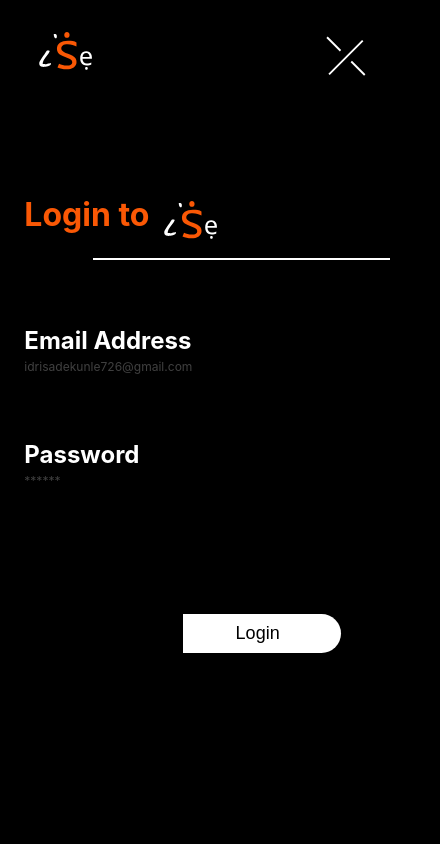
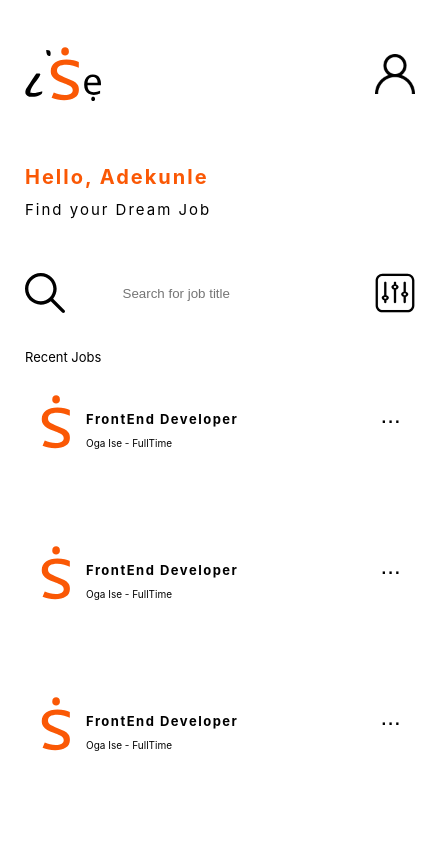
Before and after one commit to IdrisDY/ISE-App, a React (Create React App) app: page / in a window 390 px wide. Shown: the top 844 px of the page, 440 px wide, since content can reach past the window. Built offline with nearby package versions, Linux system fonts and the light colour scheme.

Commit message:
mobile dashboard modal done fr :)

```diff
--- a/src/App.js
+++ b/src/App.js
@@ -14,7 +14,7 @@ function App() {
   return (
     <div className="App">
       {/* <Homepage homeImg={mainImg}/>  */}
-        <LoginPage/>
+        <Dashboard/>
 
       {/* <Modal/>  */}
       {/* <Blow/> */}
--- a/src/Components/Dashboard.js
+++ b/src/Components/Dashboard.js
@@ -26,7 +26,7 @@ const JobDescription = ()=>{
 <img src={logo} className={dashStyles.logoRepo} alt='logo' />
 <div className={dashStyles.reduce}>
 <h2> FrontEnd Developer</h2>
-<p> Oga Ise - FullTime</p>
+<p className={dashStyles.pJob}> Oga Ise - FullTime</p>
 </div>
 </div>
 
@@ -38,15 +38,15 @@ const JobDescription = ()=>{
   return (
 
 <div className= {dashStyles.container}>
- <nav>
+ <nav className= {dashStyles.nav}>
    <img src={LogoBlack} alt='logo' />
    <img src={avatar} className={`${dashStyles.imgResize} ${dashStyles.avatar}`} alt='avatar-img'/>
  </nav>
 
  <section className={dashStyles.searchContent}>
-   <div>
-   <h1> Hello Jedidiah</h1>
-    <p > Find your Dream Job </p>
+   <div  className={dashStyles.h1Div} >
+   <h1> Hello, Adekunle</h1>
+    <p className={dashStyles.pBlack}> Find your Dream Job </p>
     </div>
    <div  className={dashStyles.searchDiv}>
     <img src={search} alt='search' className={dashStyles.imgResize}/>
--- a/src/Components/Modal.js
+++ b/src/Components/Modal.js
@@ -8,14 +8,20 @@ const Modal = ({closeModalClick}) => {
   return (
     <div className={styles.container}>
 <div className={styles.modalContent}>
-<div className={styles.bigGrid}>
+<div className={styles.nav}>
 <div className={styles.txtlogo}>
 <img src={logo} className={styles.logoChange} alt='logo' />
 <div className={styles.txtTitle}>
 <h2> FrontEnd Developer</h2>
-<p> Oga Ise - FullTime</p>
+<p className={styles.pBlack} > Oga Ise - FullTime</p>
 </div>
 </div>
+
+<img src={closeImg} alt='close' className={styles.logoResize} onClick={closeModalClick} />
+
+</div>
+<div className={styles.mainContent} >
+<div className={styles.bigGrid}>
 <div>
 <h3 className={styles.h3}> Job Description</h3>
 <article className={styles.article}>
@@ -27,10 +33,12 @@ others learn as well. We want to work with people who enjoy picking up a
 problem and solving it, regardless of the technologies and techniques involved.
 <br/>
 <br/>
+<span className={styles.spanArticle} >
 The Aha! security team is part of the engineering team and is product focused.
  As a Senior Security Engineer, you can expect to spend the majority of your time
  working with Ruby on Rails and JavaScript code for security reviews,
 investigations, updates, and implementing security features.
+</span>
 
 </article>
 
@@ -38,7 +46,6 @@ investigations, updates, and implementing security features.
 
 </div>
 <div className={styles.smallGrid} >
-<img src={closeImg} alt='close' className={styles.logoResize} onClick={closeModalClick} />
 <div className={styles.txtOrange}>
   <p> 1 week ago</p>
   <p> Job Type: Full Time</p>
@@ -48,6 +55,8 @@ investigations, updates, and implementing security features.
 <button className={styles.btn}> Apply for this role</button>
 </div>
 </div>
+
+</div>
 </div>
 
     </div>
--- a/src/Components/dashboard.module.css
+++ b/src/Components/dashboard.module.css
@@ -1,6 +1,6 @@
-nav{
+.nav{
    display: flex;
-/* justify-content: space-around; */
+justify-content: space-between;
 width: 100%;
 }
 .container{
@@ -76,7 +76,7 @@ font-size: 1.8rem;
 .logoRepo{
    position:relative;
    /* top: -.5em; */
-   top: -2.5em;
+   top: -2.8em;
 }
 span{
    color: black;
@@ -92,3 +92,73 @@ span{
    justify-content: flex-start;
    height: fit-content;
 }
+.pBlack{
+   color: black;
+}
+@media(max-width:768px){
+   .container{
+      width: 100%;
+      min-width: fit-content;
+      padding: 27px 25px;
+   }
+   .jobGrid{
+      display: flex;
+      flex-direction: column;
+      gap: 0em;
+   }
+   .searchContent{
+      display: flex;
+      flex-direction: column;
+      gap: 1em;
+      letter-spacing: 1px;
+   }
+   .searchDiv{
+      justify-content: space-between;
+      gap: 0;
+      max-width: 400px;
+   }
+   .h1Div{
+      position: relative;
+      top: -2em;
+      letter-spacing: 2px;
+   }
+   .h1Div h1{
+      font-size: 20px;
+      font-weight: 700;
+      padding: .5em 0;
+
+   }
+   .pBlack{
+      font-size: 15px;
+      font-weight: 400;
+
+
+   }
+   h2{
+      font-size: 13px;
+      letter-spacing: 1.5px;
+font-weight:700;
+   }
+   .jobDesc{
+padding: 0 .8em 0 0;
+   }
+   .reduce{
+      position: relative;
+      left: -1em;
+   }
+   .logoRepo{
+      right: .5em;
+   }
+   .pJob{
+      font-size: 10px;
+      color: black;
+   }
+   .recent{
+      color: black;
+      font-size: 13px;
+   }
+   .btnSection{
+      position: relative;
+      top: -2em;
+   }
+}
--- a/src/Components/modal.module.css
+++ b/src/Components/modal.module.css
@@ -8,6 +8,7 @@
    width: 100%;
    height: 100%;
    padding-top: 100px;
+
    background-color: #000000B2;
    -webkit-transition: 0.5s;
    overflow: auto;
@@ -15,20 +16,31 @@
  }
 .modalContent{
    display: grid;
-   grid-template-columns: 1.5fr 1fr;
    width: 76%;
-   gap: 2em;
    margin: 0 auto;
    background-color: white;
-   /* height: 62%; */
+   height: fit-content;
    border-radius: 20px;
    padding:1em  2em 2em 3.5em;
 }
+.mainContent{
+   display: grid;
+   grid-template-columns: 1.5fr 1fr;
+   gap: 2em;
+}
+
 .txtlogo{
    display: flex;
    position:relative;
    left:-2.5em ;
 
+}
+.spanArticle{
+   font-size: inherit;
+}
+.nav{
+   display: flex;
+justify-content: space-between;
 }
 .h3{
     color: #928B8B;
@@ -38,8 +50,7 @@
    font-size:15px ;
    max-width: 100%;
 }
-.txtOrange{
-   color: #FA5805;
+.txtOrange {
    font-size: 15px;
    font-weight: 700;
    display: flex;
@@ -48,12 +59,19 @@ gap: 1.5em;
 align-self:center ;
 padding-top: 4em;
 }
+.txtOrange p{
+   color: #FA5805;
+}
+.pBlack{
+   color:black;
+   font-size: 10px;
+}
 .btn{
    position: relative;
    background: #E3B505;
 border-radius: 30px;
-padding: .5em;
-width: 60%;
+padding: .5em 1em;
+width: 70%;
 font-size: 20px;
 }
 .smallGrid{
@@ -66,7 +84,7 @@ gap: 4em;
    width: 40px;
    height: 40px;
    display: flex;
-   align-self:flex-end ;
+   align-self:flex-start;
    cursor: pointer;
 }
 .btnDiv{
@@ -78,3 +96,55 @@ gap: 4em;
    flex-direction: column;
    justify-content: center;
 }
+@media(max-width:768px){
+   .mainContent{
+      display: flex;
+      flex-direction: column;
+   }
+   .container{
+      overflow: scroll;
+   }
+   .smallGrid{
+      gap: 1.5em;
+   }
+   .txtOrange{
+      padding: 0;
+      align-self: flex-start;
+   }
+   .spanArticle{
+      font-size: inherit;
+      display: none;
+   }
+   .mainContent{
+      gap: 0;
+   }
+   .modalContent{
+      padding: 1em 2.15em;
+      padding-bottom: 5em;
+   }
+
+   .h3{
+      color: black;
+   }
+   .txtlogo{
+      position: relative;
+      top: 1.5em;
+   }
+   .txtlogo h2{
+      min-width: 150px;
+      flex-wrap:nowrap ;
+   }
+   .logoChange{
+      position: relative;
+      left: .5em;
+   }
+   .btn{
+      width: 100%;
+      max-width: 200px;
+   }
+.btnDiv{
+   padding-bottom: 2em;
+   align-self: center;
+   display:flex;
+}
+}
--- a/src/Components/register.module.css
+++ b/src/Components/register.module.css
@@ -138,7 +138,7 @@ h2{
    display: none;
 }
 .logoWhite{
-   display: flex !important;
+   display: flex;
 }
 .logoWhiteMobile{
    display: flex;
```
